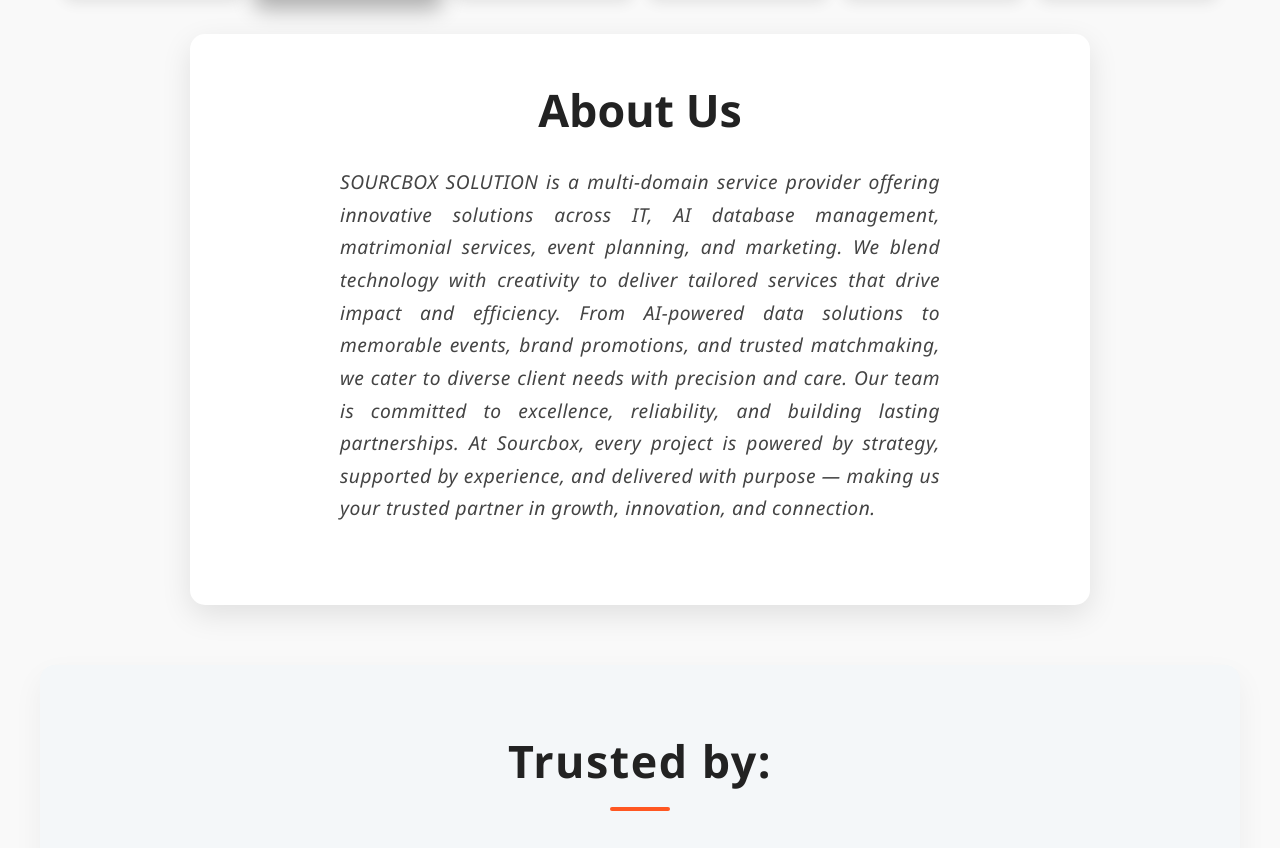
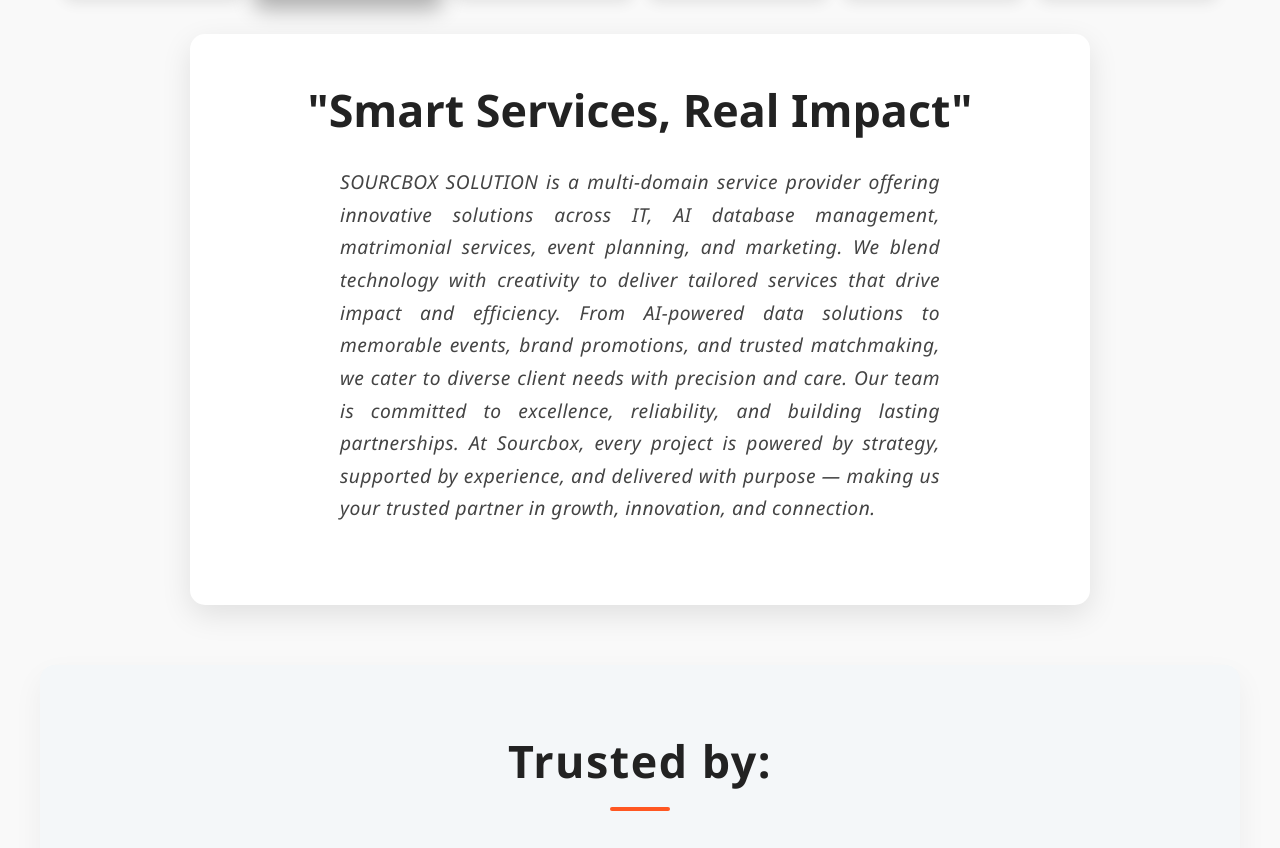
Before and after one commit to Anshurekha/Web-app, a plain HTML site: page index.html in a window 1280 px wide. Shown: the part 908-1756 px from the top of the page. Drawn offline with Linux system fonts and the light colour scheme.

Commit message:
Updated content

```diff
--- a/index.html
+++ b/index.html
@@ -33,7 +33,7 @@
     <img src="image6.jpg" class="hero-image slideshow-image" alt="Slide 3" />
   </div>
 
-  <div class="about-us"><h1> About Us </h1>
+  <div class="about-us"><h1> "Smart Services, Real Impact" </h1>
     <p>SOURCBOX SOLUTION is a multi-domain service provider offering innovative solutions across IT, AI database management, matrimonial services, event planning, and marketing. We blend technology with creativity to deliver tailored services that drive impact and efficiency. From AI-powered data solutions to memorable events, brand promotions, and trusted matchmaking, we cater to diverse client needs with precision and care. Our team is committed to excellence, reliability, and building lasting partnerships. At Sourcbox, every project is powered by strategy, supported by experience, and delivered with purpose — making us your trusted partner in growth, innovation, and connection.</p></div>
 
 
```
